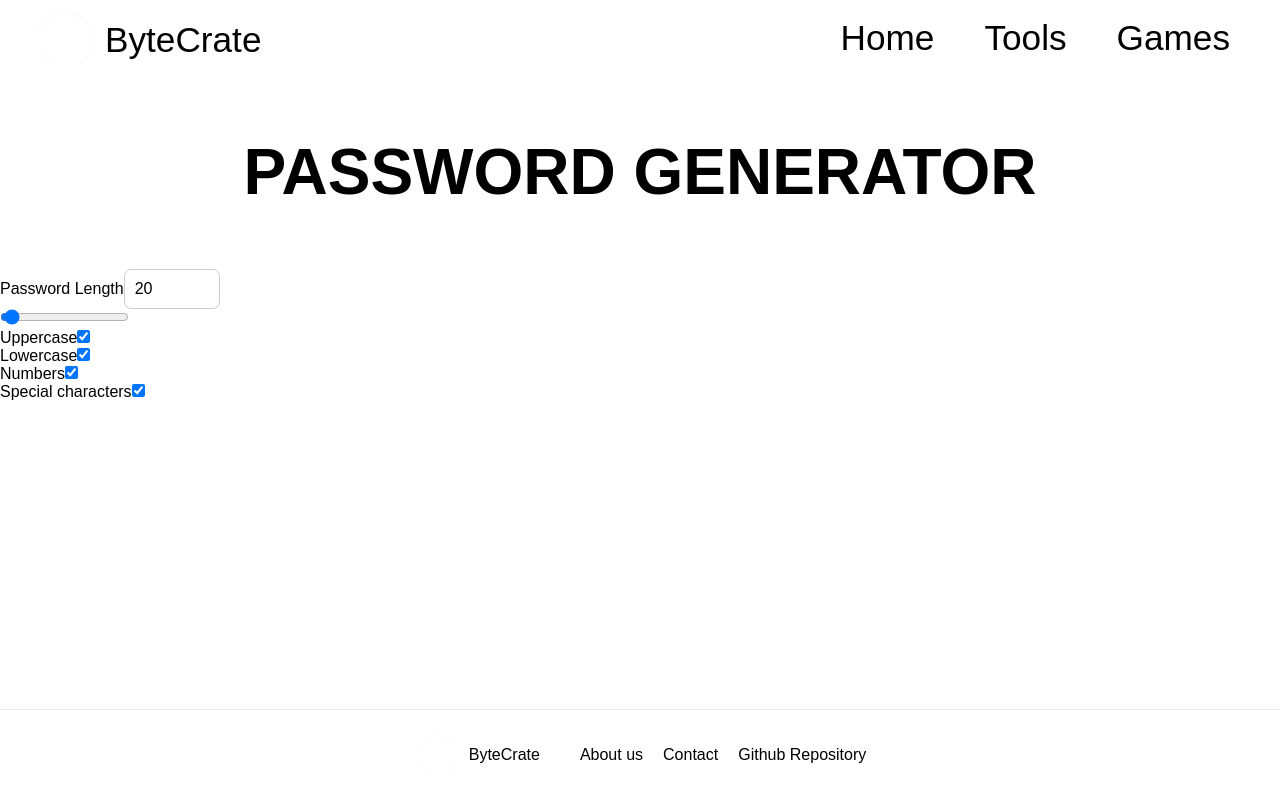
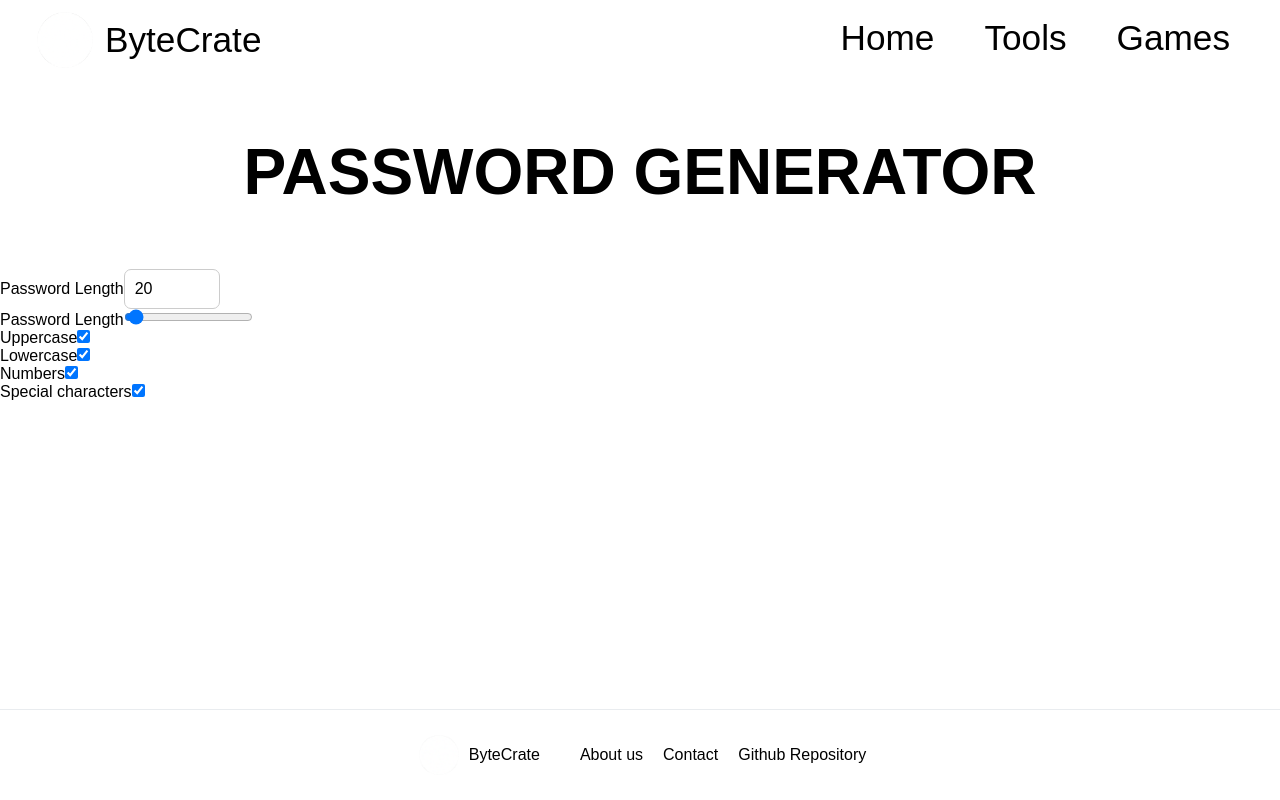
Before and after one commit to hafemi/bytecrate, a Next.js app: page /tools/password-generator in a window 1280 px wide. Built offline with nearby package versions, Linux system fonts and the light colour scheme.

Commit message:
PW Gen - added range input component

```diff
--- /dev/null
+++ b/components/common/range-input.tsx
@@ -0,0 +1,39 @@
+import React from 'react';
+
+interface RangeInputProps {
+  label: string;
+  id: string;
+  min: number;
+  max: number;
+  value: string;
+  setValue: React.Dispatch<React.SetStateAction<string>>;
+  divData?: string;
+}
+
+export const RangeInput: React.FC<RangeInputProps> = React.memo(function RangeInput({
+  label,
+  id,
+  min,
+  max,
+  value,
+  setValue,
+  divData,
+}) {
+  const handleChange = (e: React.ChangeEvent<HTMLInputElement>) => {
+    setValue(e.target.value);
+  };
+
+  return (
+    <div className={divData}>
+      <label htmlFor={id}>{label}</label>
+      <input
+        type="range"
+        id={id}
+        min={min}
+        max={max}
+        value={value === '' ? min : value}
+        onChange={handleChange}
+      />
+    </div>
+  );
+});
--- a/components/tools/password-generator/interactives.tsx
+++ b/components/tools/password-generator/interactives.tsx
@@ -1,6 +1,7 @@
 import React from 'react';
 import { PWGenLengthRange } from '@/lib/types/tools';
 import { NumberInput } from '@/components/common/number-input';
+import { RangeInput } from '@/components/common/range-input';
 
 interface InteractivesProps {
   passwordLength: string;
@@ -38,13 +39,13 @@ export const InputFields: React.FC<InteractivesProps> = ({
           value={passwordLength}
           setValue={setPasswordLength}
         />
-        <input
-          type="range"
+        <RangeInput
+          label="Password Length"
           id="passwordLength"
           min={PWGenLengthRange.min}
           max={PWGenLengthRange.max}
-          value={passwordLength === '' ? PWGenLengthRange.min : parseInt(passwordLength)}
-          onChange={(e) => setPasswordLength(getValidValue(e.target.value))}
+          value={passwordLength}
+          setValue={setPasswordLength}
         />
       </div>
       <div>
@@ -81,21 +82,3 @@ export const InputFields: React.FC<InteractivesProps> = ({
     </div>
   );
 };
-
-function getValidValue(value: string): string {
-  const parsedNumber = parseInt(value);
-  if (isNaN(parsedNumber)) return '';
-
-  const truncatedNumber = Math.trunc(parseInt(value));
-
-  switch (true) {
-    case isNaN(truncatedNumber):
-      return '';
-    case truncatedNumber > PWGenLengthRange.max:
-      return PWGenLengthRange.max.toString();
-    case truncatedNumber < PWGenLengthRange.min:
-      return '';
-    default:
-      return truncatedNumber.toString();
-  }
-}
```
